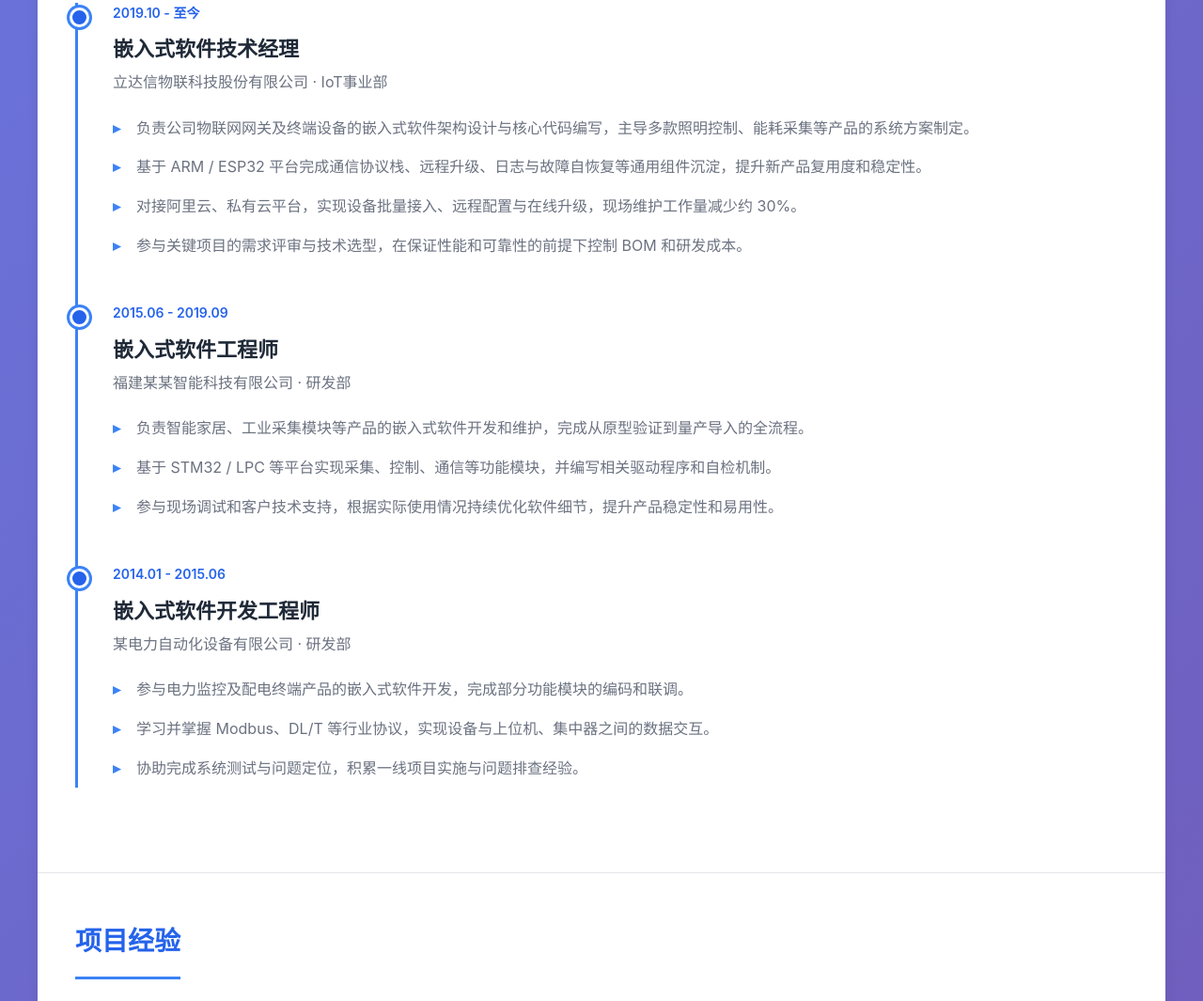
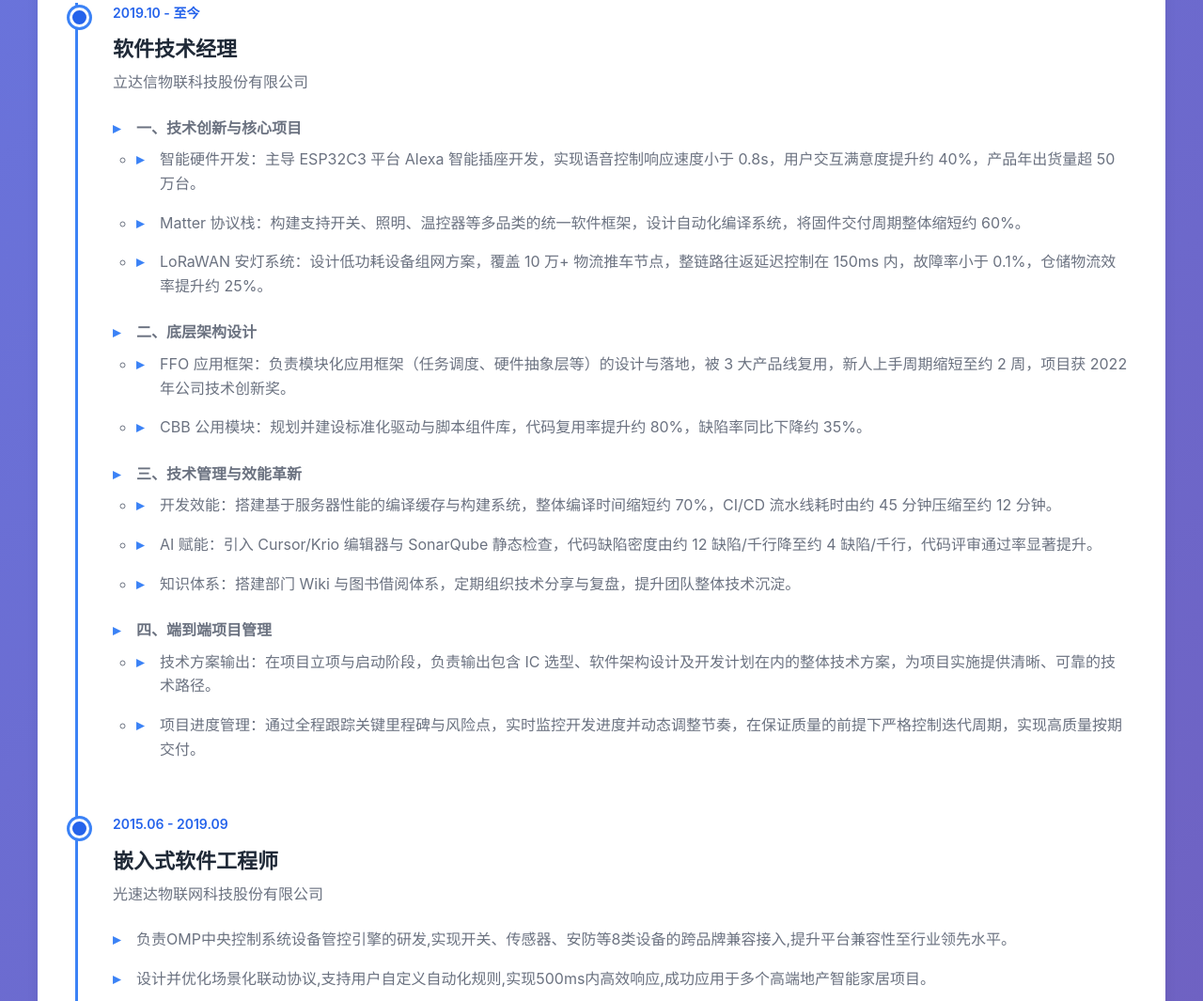
Before and after one commit to OliverHuang0619/resume, a plain HTML site: page index.html in a window 1280 px wide. Shown: the part 1490-2555 px from the top of the page at 94% size. Drawn offline with Linux system fonts and the light colour scheme.

Commit message:
修复工作内容

```diff
--- a/index.html
+++ b/index.html
@@ -12,7 +12,7 @@
         <header class="header">
             <div class="profile-section">
                 <div class="profile-image">
-                    <div class="avatar-placeholder">黄</div>
+                    <img src="profile.jpg" alt="头像" class="avatar-placeholder">
                 </div>
                 <div class="profile-info">
                     <h1>黄志文</h1>
@@ -119,13 +119,39 @@
                 <div class="timeline-item">
                     <div class="timeline-date">2019.10 - 至今</div>
                     <div class="timeline-content">
-                        <h3>嵌入式软件技术经理</h3>
-                        <p class="company">立达信物联科技股份有限公司 · IoT事业部</p>
+                        <h3>软件技术经理</h3>
+                        <p class="company">立达信物联科技股份有限公司</p>
                         <ul class="achievements">
-                            <li>负责公司物联网网关及终端设备的嵌入式软件架构设计与核心代码编写，主导多款照明控制、能耗采集等产品的系统方案制定。</li>
-                            <li>基于 ARM / ESP32 平台完成通信协议栈、远程升级、日志与故障自恢复等通用组件沉淀，提升新产品复用度和稳定性。</li>
-                            <li>对接阿里云、私有云平台，实现设备批量接入、远程配置与在线升级，现场维护工作量减少约 30%。</li>
-                            <li>参与关键项目的需求评审与技术选型，在保证性能和可靠性的前提下控制 BOM 和研发成本。</li>
+                            <li>
+                                <strong>一、技术创新与核心项目</strong>
+                                <ul>
+                                    <li>智能硬件开发：主导 ESP32C3 平台 Alexa 智能插座开发，实现语音控制响应速度小于 0.8s，用户交互满意度提升约 40%，产品年出货量超 50 万台。</li>
+                                    <li>Matter 协议栈：构建支持开关、照明、温控器等多品类的统一软件框架，设计自动化编译系统，将固件交付周期整体缩短约 60%。</li>
+                                    <li>LoRaWAN 安灯系统：设计低功耗设备组网方案，覆盖 10 万+ 物流推车节点，整链路往返延迟控制在 150ms 内，故障率小于 0.1%，仓储物流效率提升约 25%。</li>
+                                </ul>
+                            </li>
+                            <li>
+                                <strong>二、底层架构设计</strong>
+                                <ul>
+                                    <li>FFO 应用框架：负责模块化应用框架（任务调度、硬件抽象层等）的设计与落地，被 3 大产品线复用，新人上手周期缩短至约 2 周，项目获 2022 年公司技术创新奖。</li>
+                                    <li>CBB 公用模块：规划并建设标准化驱动与脚本组件库，代码复用率提升约 80%，缺陷率同比下降约 35%。</li>
+                                </ul>
+                            </li>
+                            <li>
+                                <strong>三、技术管理与效能革新</strong>
+                                <ul>
+                                    <li>开发效能：搭建基于服务器性能的编译缓存与构建系统，整体编译时间缩短约 70%，CI/CD 流水线耗时由约 45 分钟压缩至约 12 分钟。</li>
+                                    <li>AI 赋能：引入 Cursor/Krio 编辑器与 SonarQube 静态检查，代码缺陷密度由约 12 缺陷/千行降至约 4 缺陷/千行，代码评审通过率显著提升。</li>
+                                    <li>知识体系：搭建部门 Wiki 与图书借阅体系，定期组织技术分享与复盘，提升团队整体技术沉淀。</li>
+                                </ul>
+                            </li>
+                            <li>
+                                <strong>四、端到端项目管理</strong>
+                                <ul>
+                                    <li>技术方案输出：在项目立项与启动阶段，负责输出包含 IC 选型、软件架构设计及开发计划在内的整体技术方案，为项目实施提供清晰、可靠的技术路径。</li>
+                                    <li>项目进度管理：通过全程跟踪关键里程碑与风险点，实时监控开发进度并动态调整节奏，在保证质量的前提下严格控制迭代周期，实现高质量按期交付。</li>
+                                </ul>
+                            </li>
                         </ul>
                     </div>
                 </div>
@@ -134,11 +160,13 @@
                     <div class="timeline-date">2015.06 - 2019.09</div>
                     <div class="timeline-content">
                         <h3>嵌入式软件工程师</h3>
-                        <p class="company">福建某某智能科技有限公司 · 研发部</p>
+                        <p class="company">光速达物联网科技股份有限公司</p>
                         <ul class="achievements">
-                            <li>负责智能家居、工业采集模块等产品的嵌入式软件开发和维护，完成从原型验证到量产导入的全流程。</li>
-                            <li>基于 STM32 / LPC 等平台实现采集、控制、通信等功能模块，并编写相关驱动程序和自检机制。</li>
-                            <li>参与现场调试和客户技术支持，根据实际使用情况持续优化软件细节，提升产品稳定性和易用性。</li>
+                            <li>负责OMP中央控制系统设备管控引擎的研发,实现开关、传感器、安防等8类设备的跨品牌兼容接入,提升平台兼容性至行业领先水平。</li>
+                            <li>设计并优化场景化联动协议,支持用户自定义自动化规则,实现500ms内高效响应,成功应用于多个高端地产智能家居项目。</li>
+                            <li>主导智能开关产品线(照明、窗帘、调光等)全系嵌入式软件开发,集成多控关联技术(专利受理中),显著降低客户投诉率60%。</li>
+                            <li>深度集成OMP平台与智能开关产品,推动"回家模式"等多场景自动化落地,助力产品市场占有率提升至25%。</li>
+                            <li>独立开发智慧酒店取电开关、门牌控制器等5款设备,实现单设备功耗降低30%,累计部署超过2000间客房,并创新实现网关指纹锁双向认证及远程开锁等功能,提升用户节能效率22%。</li>
                         </ul>
                     </div>
                 </div>
@@ -146,12 +174,14 @@
                 <div class="timeline-item">
                     <div class="timeline-date">2014.01 - 2015.06</div>
                     <div class="timeline-content">
-                        <h3>嵌入式软件开发工程师</h3>
-                        <p class="company">某电力自动化设备有限公司 · 研发部</p>
+                        <h3>嵌入式工程师</h3>
+                        <p class="company">福建汇兴智能化科技有限公司</p>
                         <ul class="achievements">
-                            <li>参与电力监控及配电终端产品的嵌入式软件开发，完成部分功能模块的编码和联调。</li>
-                            <li>学习并掌握 Modbus、DL/T 等行业协议，实现设备与上位机、集中器之间的数据交互。</li>
-                            <li>协助完成系统测试与问题定位，积累一线项目实施与问题排查经验。</li>
+                            <li>负责温度采集器、电弧检测器及手持终端等嵌入式设备的驱动程序开发与功能实现,确保产品性能与稳定性满足项目需求。</li>
+                            <li>深入参与RF芯片、GPS模块、NTC温度传感器、TFT LCD等硬件接口的底层驱动开发与调试,提升系统集成度与兼容性。</li>
+                            <li>参与无线通信协议的设计、开发与维护,优化数据传输效率与系统通信的可靠性。</li>
+                            <li>配合硬件工程师进行软硬件联调,分析并解决嵌入式系统开发过程中出现的技术问题。</li>
+                            <li>编写和维护相关技术文档,包括驱动开发说明、接口协议文档及测试用例,保障项目开发的规范性与可追溯性。</li>
                         </ul>
                     </div>
                 </div>
--- a/style.css
+++ b/style.css
@@ -85,13 +85,8 @@ body {
     background: rgba(255, 255, 255, 0.2);
     border: 4px solid rgba(255, 255, 255, 0.3);
     border-radius: 50%;
-    display: flex;
-    align-items: center;
-    justify-content: center;
-    font-size: 48px;
-    font-weight: bold;
-    color: white;
-    backdrop-filter: blur(10px);
+    object-fit: cover;
+    display: block;
 }
 
 .profile-info h1 {
```
Also changed, not shown: profile.jpg (added), 1 other file.
